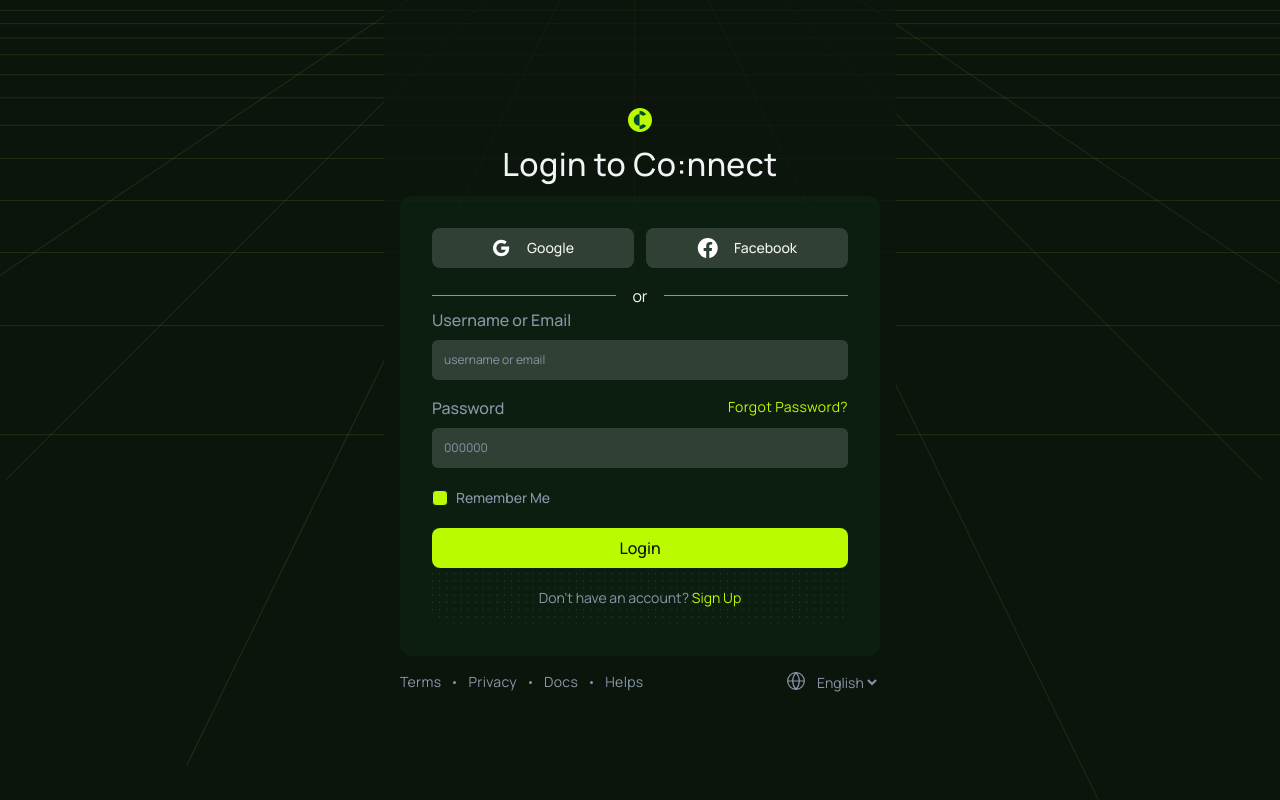
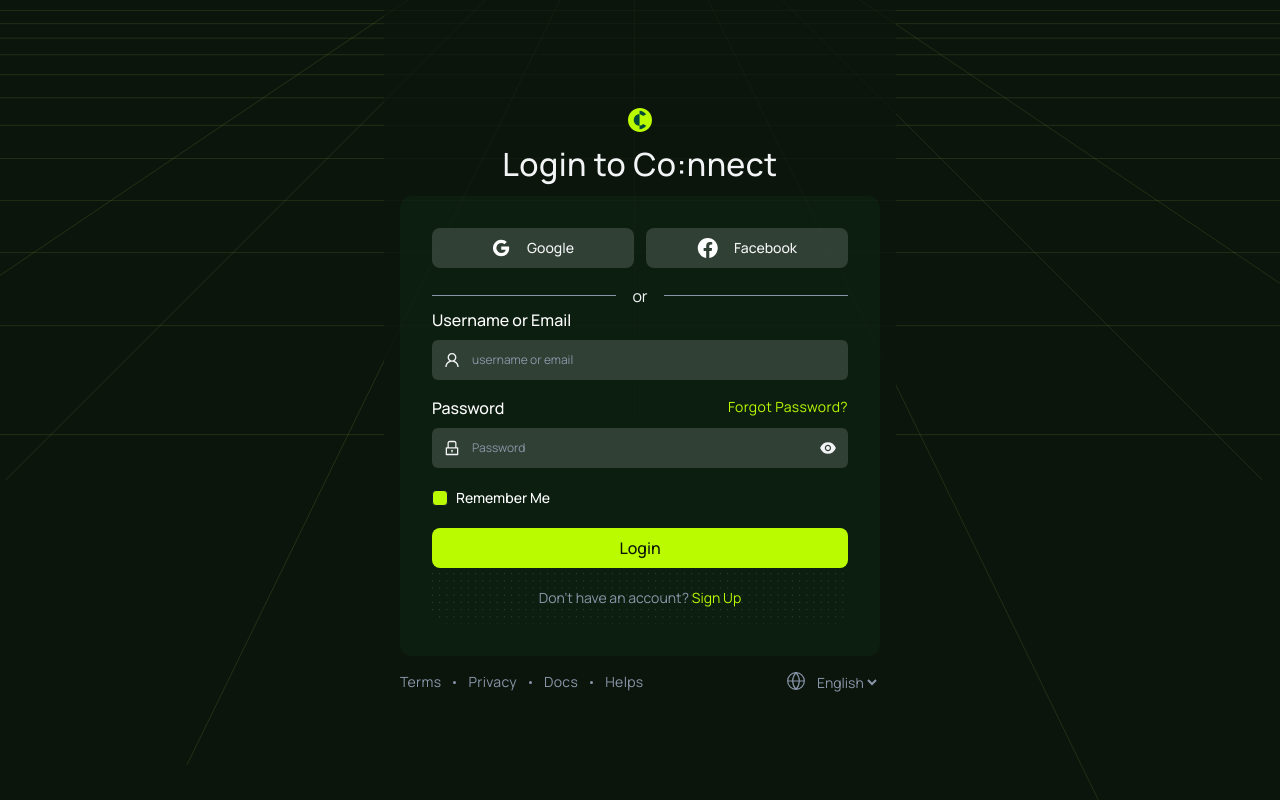
Before and after one commit to GhislainMitahi/connect, a Next.js app: page /signin in a window 1280 px wide. Built offline with nearby package versions, Linux system fonts and the light colour scheme; a web font is replaced by a local one.

Commit message:
Use the OTP verification upon registration

```diff
--- a/components/SignIn.tsx
+++ b/components/SignIn.tsx
@@ -1,12 +1,14 @@
 "use client";
-
+import { useState } from "react";
 import Link from "next/link";
 import { useRouter } from "next/navigation";
 import { zodResolver } from "@hookform/resolvers/zod";
 import { useForm, useWatch } from "react-hook-form";
 import { z } from "zod";
 import { signIn } from "next-auth/react";
-// import { Button } from "antd";
+
+import {EyeFilled, EyeInvisibleFilled, LockOutlined, MailOutlined, UserAddOutlined, UserOutlined} from "@ant-design/icons"
+
 
 import { DEFAULT_LOGIN_REDIRECT } from "@/routes";
 
@@ -29,6 +31,10 @@ import Google from "./svg/Google";
 
 function SignIn() {
   const router = useRouter();
+  const [showPassword, setShowPassword] = useState(false);
+  const handleShowPassword = () => {
+    setShowPassword(!showPassword)
+  }
   // 1. Define your form.
   const form = useForm<z.infer<typeof SignInformSchema>>({
     resolver: zodResolver(SignInformSchema),
@@ -119,7 +125,7 @@ function SignIn() {
               name="email"
               render={({ field }) => (
                 <FormItem>
-                  <FormLabel className="text-base text-custom-gray mt-2">
+                  <FormLabel className="text-base text-white mt-2">
                     Username or Email
                   </FormLabel>
                   <FormControl>
@@ -127,6 +133,7 @@ function SignIn() {
                       className="border-none onFocus-none onBlur-none bg-opacity-15 bg-[#FFFFFF] text-custom-light placeholder:text-custom-gray text-[12px]"
                       placeholder="username or email"
                       {...field}
+                      leftIcon={<UserOutlined />}
                     />
                   </FormControl>
                   <FormMessage className="text-[12px]" />
@@ -139,7 +146,7 @@ function SignIn() {
               render={({ field }) => (
                 <FormItem>
                   <div className="flex justify-between mt-3">
-                    <FormLabel className="text-base text-custom-gray">
+                    <FormLabel className="text-base text-white">
                       Password
                     </FormLabel>
                     <Link
@@ -152,10 +159,13 @@ function SignIn() {
 
                   <FormControl>
                     <Input
-                      type="password"
+                      type={showPassword ? "text" : "password" }
                       className="border-none onFocus-none onBlur-none bg-opacity-15 bg-[#FFFFFF] text-custom-light placeholder:text-custom-gray text-[12px]"
-                      placeholder="000000"
+                      placeholder="Password"
                       {...field}
+                      leftIcon={<LockOutlined />}
+                      rightIcon={showPassword ? <EyeInvisibleFilled /> : <EyeFilled />}
+                      onRightClick={handleShowPassword}
                     />
                   </FormControl>
                   <FormMessage className="text-[12px]" />
@@ -174,7 +184,7 @@ function SignIn() {
                       className="bg-custom-green-oil"
                     />
                   </FormControl>
-                  <FormLabel className="flex items-center pb-2 text-sm text-custom-gray">
+                  <FormLabel className="flex items-center pb-2 text-sm text-white">
                     Remember Me
                   </FormLabel>
                 </FormItem>
--- a/components/SignUp.tsx
+++ b/components/SignUp.tsx
@@ -5,7 +5,7 @@ import { useForm } from "react-hook-form";
 import { z } from "zod";
 import { signIn } from "next-auth/react";
 
-import {EyeFilled, EyeInvisibleFilled, LockOutlined, MailFilled, MailOutlined, UserAddOutlined, UserOutlined} from "@ant-design/icons"
+import {EyeFilled, EyeInvisibleFilled, LockOutlined, MailOutlined, UserAddOutlined, UserOutlined} from "@ant-design/icons"
 
 import { Button } from "@/components/ui/button";
 import {
@@ -22,7 +22,7 @@ import { SignUpformSchema } from "@/lib/zodSchema";
 import Link from "next/link";
 import Facebook from "./svg/Facebook";
 import Google from "./svg/Google";
-import { DEFAULT_LOGIN_REDIRECT } from "@/routes";
+import { DEFAULT_REGISTER_REDIRECT } from "@/routes";
 
 function SignUp() {
 
@@ -46,7 +46,7 @@ function SignUp() {
     try {
 
       signIn(provider,
-        { callbackUrl: DEFAULT_LOGIN_REDIRECT}
+        { callbackUrl: DEFAULT_REGISTER_REDIRECT}
       );
     } catch (error) {
       console.error("Error signing in with social provider:", error);
@@ -61,7 +61,7 @@ function SignUp() {
       const result = await signIn("credentials", {
         ...values,
         redirect: false,
-        callbackUrl: DEFAULT_LOGIN_REDIRECT
+        callbackUrl: DEFAULT_REGISTER_REDIRECT
       });
       if (result?.error) {
         console.error("Error signing in with credentials:", result.error);
@@ -222,7 +222,7 @@ function SignUp() {
             >
               Sign Up
             </Button>
-             <div className="text-xs text-custom-gray flex items-center justify-center flex-col gap-4 px-8 py-4">
+             <div className="text-sm text-custom-gray text-center px-8 py-4">
                 <p>
                   Already have an account?{" "}
                   <Link href="/signin" className="text-custom-green-oil">
```
